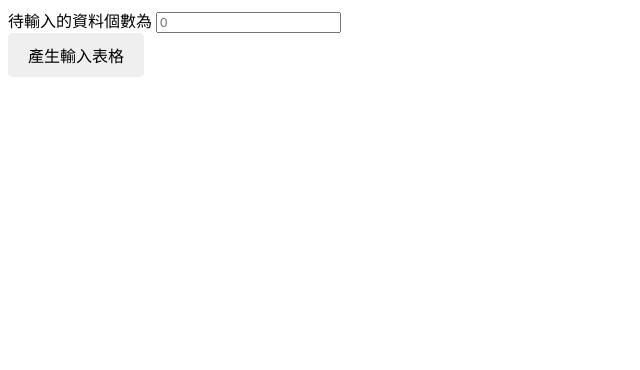
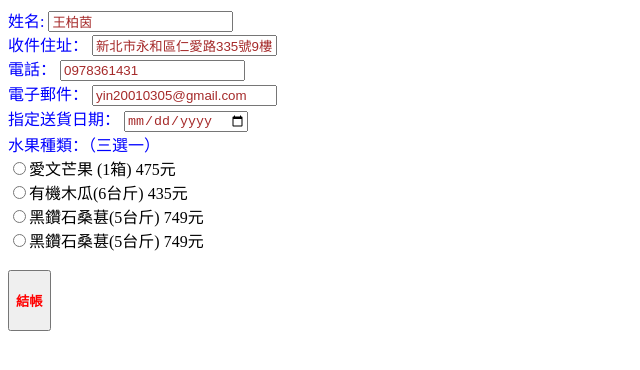
Before and after one commit to bouyinwang900305/bouyinwang900305.github.io, a plain HTML site: page B4B29/index.html in a window 1280 px wide. Shown: the whole page, without its empty margins (0-640 px from the left). Drawn offline with Linux system fonts and the light colour scheme.

Commit message:
Add files via upload

```diff
--- a/B4B29/index.html
+++ b/B4B29/index.html
@@ -1,76 +1,123 @@
 <!DOCTYPE html>
 <html lang="zh">
 
-<head >
+<head>
   <meta charset="UTF-8">
-    <title>基本統計量</title>
+  <title>作業06</title>
   <style>
-        #form02{
-            color:red;}
-        h4{
-            color:brown;}
-        button{
-            padding: 10px 20px;
-            font-size: 16px;
-            border:none;
-            border-radius: 5px;
-            cursor: pointer;｝
-        .btn01{
+    h4 {
+      color: red;
+    }
+
+    label {
       color: blue;
-            background-color: yellow;}
-            .btn02 {
-                color: white;
-                background-color: blue;}
+    }
 
+
+
+    input {
+      color: brown;
+    }
+
+    div {
+      color: blue;
+      margin: 5px;
+    }
+    td:nth-child(1){
+      color: brown;
+    }
   </style>
+
 
 </head>
 
 <body>
 
   <form id="form01">
-    <label>待輸入的資料個數為</label>
-    <input type="number" name="number01" placeholder="0"><br>
+    <label>姓名:</label>
+    <input type="text" name="name01" value="王柏茵"><br>
+    <label>收件住址：</label>
+    <input type="text" name="address01" value="新北市永和區仁愛路335號9樓之一"><br>
+    <label>電話：</label>
+    <input type="tel" name="tel01" value="0978361431"><br>
+    <label>電子郵件：</label>
+    <input type="email" name="email01" value="yin20010305@gmail.com"><br>
+    <label>指定送貨日期：</label>
+    <input type="date" name="date01"><br>
+    <label>水果種類：（三選一）</label><br>
+    <input type="radio" name="fruit" id="fruit01" value="愛文芒果(1箱)">愛文芒果 (1箱) 475元<br>
+    <input type="radio" name="fruit" id="fruit02" value="有機木瓜(6台斤)">有機木瓜(6台斤) 435元<br>
+    <input type="radio" name="fruit" id="fruit03" value="黑鑽石柔葚(5台斤)">黑鑽石桑葚(5台斤) 749元<br>
+    <input type="radio" name="fruit" id="fruit03" value="黑鑽石柔葚(5台斤)">黑鑽石桑葚(5台斤) 749元<br>
   </form>
-<button class="btn01" onclick="inputNo()">產生輸入表格</button>
-<div id="demo 01"></div>
-<div id="demo 02"></div>
+  <br>
+  <button onclick="shoppingInfo()">
+    <h4>結帳</h4>
+  </button>
+  <div id="demo"></div>
   <script>
-    var no=0;
-    function inputNo() {
+    function shoppingInfo() {
       const x = document.getElementById("form01");
-        var item= x.elements[0]value;
-        no=item;
-        var text01="<form id=\"form02\">";
-        for (i = 1; i <=item; i++) {
-            text01+=i+". ";
-            text01+="<input type=\"text\">"+"<br>";
-
-            text01 += "</form/"+"<br>>";
-            text01 += "<button class=\"btn02\" onclick=\"start()\">計算統計量</button>";
-            document.getElementById("demo01").innerHTML = text01;
+      var item = "";
+      var price = 0;
+      var text = "<h4>您的購物資訊如下:</h4>";
+      text += "</table>";
+      var i;
+      for (i = 0; i < 5; i++) {
+        text += "<tr>"
+        switch (i) {
+          case 0:
+            item = "姓名: ";
+            break;
+          case 1:
+            item = "收件地址： ";
+            break;
+          case 2:
+            item = "電話: ";
+            break;
+          case 3:
+            item = "電子郵件: ";
+            break;
+          case 4:
+            item = "指定送貨日期: ";
+            break;
         }
+        text += "<td>" + item + "</td>";
+        text += "<td>" + x.elements[i].value + "</td>";
+        text += "</tr>";
+      }
+      for (i = 5; i <= 7; i++) {
+        if (x.elements[i].checked == true) {
+          switch (i) {
+            case 5:
+              price = 475;
+              break;
+            case 6:
+              price = 435;
+              break;
+            case 7:
+              price = 749;
+              break;
+          }
+          text += "<tr>";
+          text += "<td>" + "水果種類：" + "</td>";
+          text += "<td>" + x.elements[i].value + "</td>";
+          text += "</tr>";
+          text += "<tr>";
+          text += "<tr>"+"價格合計:" + "</td>";
+          text += "<td>" + price + "元</td>";
+          text += "</tr>";
 
 
 
-        function stat(){
-            const y = document.getElementById("form02");
-            var sum = "0";
-            var sum01 = 0;
-            var text02 = "";
-            var i;
-            for (i = 0; i <no; i++) {
-                sum+=Number(y.elements[i].value);
-                sum01+=Math.pow(Number(y.elements[i].value),2);
-                text02 +="第"+(i+1)+"個數值為"+ y.elements[i].value + "<br>";}
-
-                text02 += "<h4>平均數"+sum//no+"<h4>";
-                text02 += "<h4>標準差：" + Math.sqrt((sum01-sum*sum/no)/(no-1)) + "<h4>";
-                document.getElementById("demo02").innerHTML = text02;
 
         }
 
+      }
 
+      text += "</table>";
+      document.getElementById("demo").innerHTML = text;
+    }
   </script>
 
 
```
Lines whose indentation alone changed are shown as unchanged.
